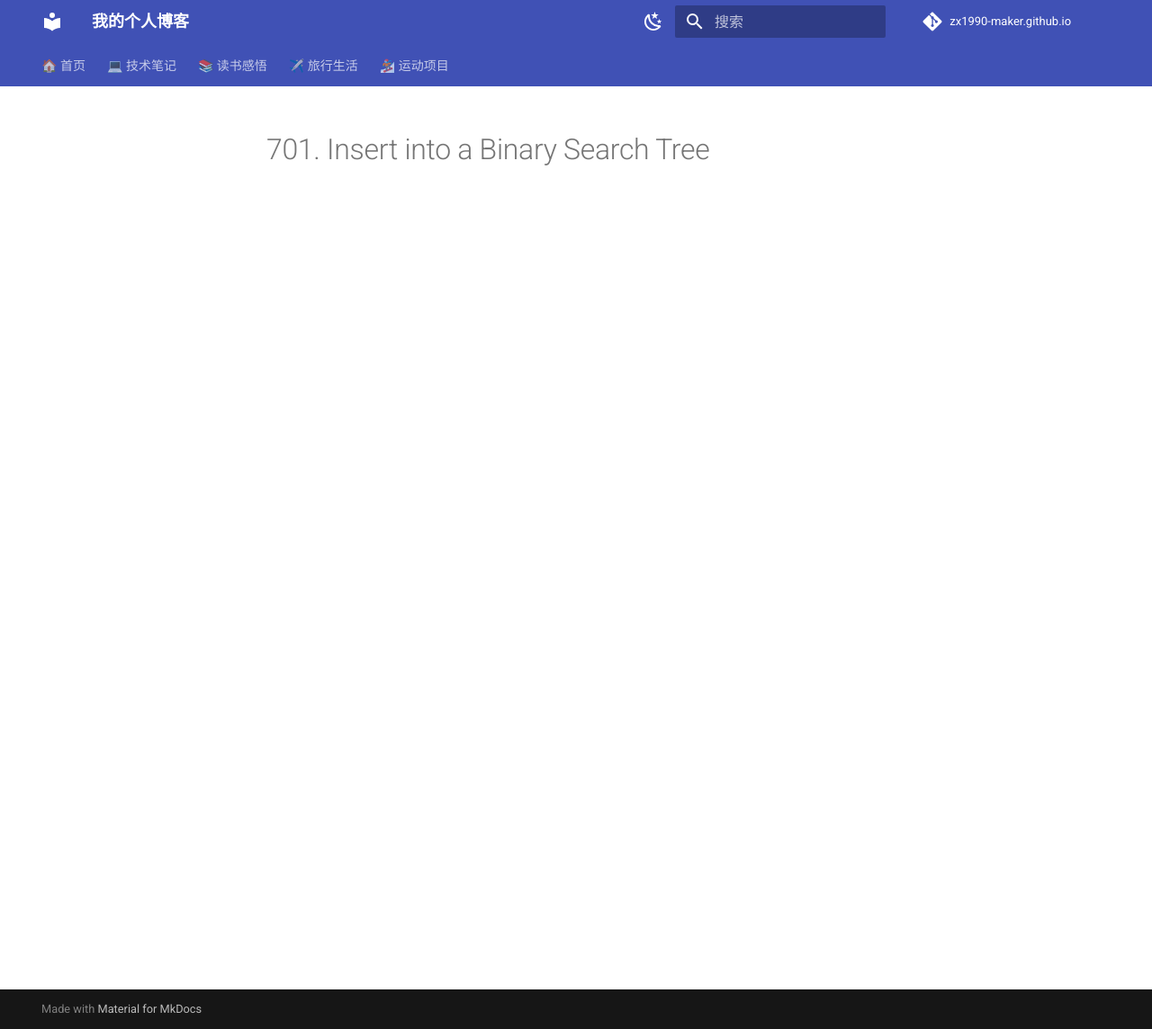
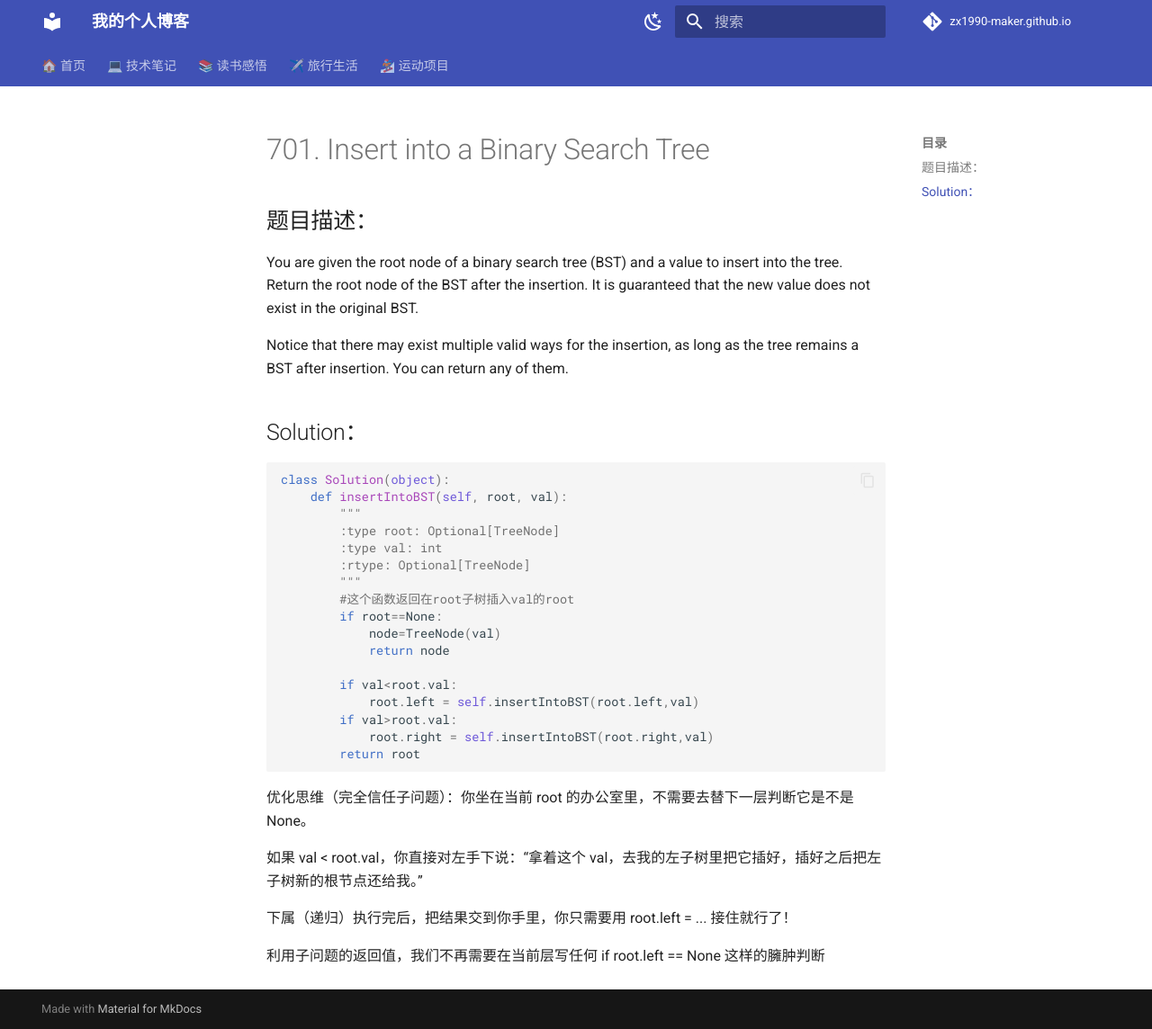
Before and after one commit to zx1990-maker/zx1990-maker.github.io, an MkDocs documentation site: the page built from docs/TECH/Leetcode/701. Insert into a Binary Search Tree.md, in a window 1280 px wide and 1144 px high. Shown: the whole window at 90% size. Built offline with MkDocs 1.6.1 and Material for MkDocs 9.7.7, drawn with Linux system fonts in a browser that asks for light colours; comment, search, counter and statistics services are not loaded.

Commit message:
Update 701. Insert into a Binary Search Tree.md

````diff
--- a/docs/TECH/Leetcode/701. Insert into a Binary Search Tree.md
+++ b/docs/TECH/Leetcode/701. Insert into a Binary Search Tree.md
@@ -1 +1,33 @@
 # 701. Insert into a Binary Search Tree
+## 题目描述：
+You are given the root node of a binary search tree (BST) and a value to insert into the tree. Return the root node of the BST after the insertion. It is guaranteed that the new value does not exist in the original BST.
+
+Notice that there may exist multiple valid ways for the insertion, as long as the tree remains a BST after insertion. You can return any of them.
+
+## Solution：
+```Python
+class Solution(object):
+    def insertIntoBST(self, root, val):
+        """
+        :type root: Optional[TreeNode]
+        :type val: int
+        :rtype: Optional[TreeNode]
+        """
+        #这个函数返回在root子树插入val的root
+        if root==None:
+            node=TreeNode(val)
+            return node
+
+        if val<root.val:
+            root.left = self.insertIntoBST(root.left,val)
+        if val>root.val:
+            root.right = self.insertIntoBST(root.right,val)
+        return root
+```
+优化思维（完全信任子问题）：你坐在当前 root 的办公室里，不需要去替下一层判断它是不是 None。
+
+如果 val < root.val，你直接对左手下说：“拿着这个 val，去我的左子树里把它插好，插好之后把左子树新的根节点还给我。”
+
+下属（递归）执行完后，把结果交到你手里，你只需要用 root.left = ... 接住就行了！
+
+利用子问题的返回值，我们不再需要在当前层写任何 if root.left == None 这样的臃肿判断
````
